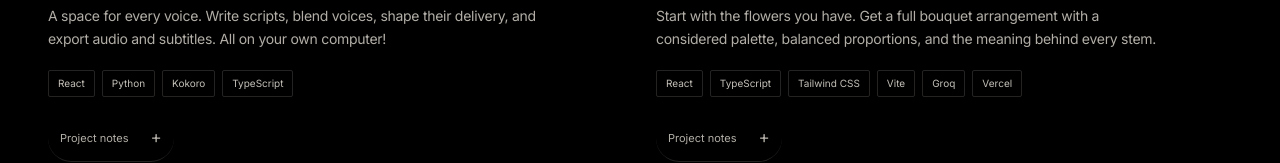
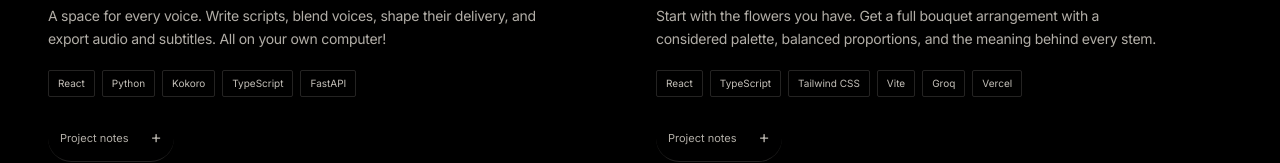
Before and after one commit to nataly-tuong/portfolio, a React (Vite) app: page / in a window 1280 px wide. Shown: the part 1587-1750 px from the top of the page. Built offline with nearby package versions, Linux system fonts and the light colour scheme.

Commit message:
kokospeak stack

```diff
--- a/src/data/projects.ts
+++ b/src/data/projects.ts
@@ -8,7 +8,7 @@ export const projects = [
     alt: "KokoSpeak studio with script editor, voice blending controls, and audio export",
     description:
       "A space for every voice. Write scripts, blend voices, shape their delivery, and export audio and subtitles. All on your own computer!",
-    stack: ["React", "Python", "Kokoro", "TypeScript"],
+    stack: ["React", "Python", "Kokoro", "TypeScript", "FastAPI"],
     detail:
       "A React interface backed by Python and the open-source Kokoro model. Revamped from the original application through architecture, installation, and deployment with Codex Sol.",
     note: "Development workflow · Codex Sol",
```
